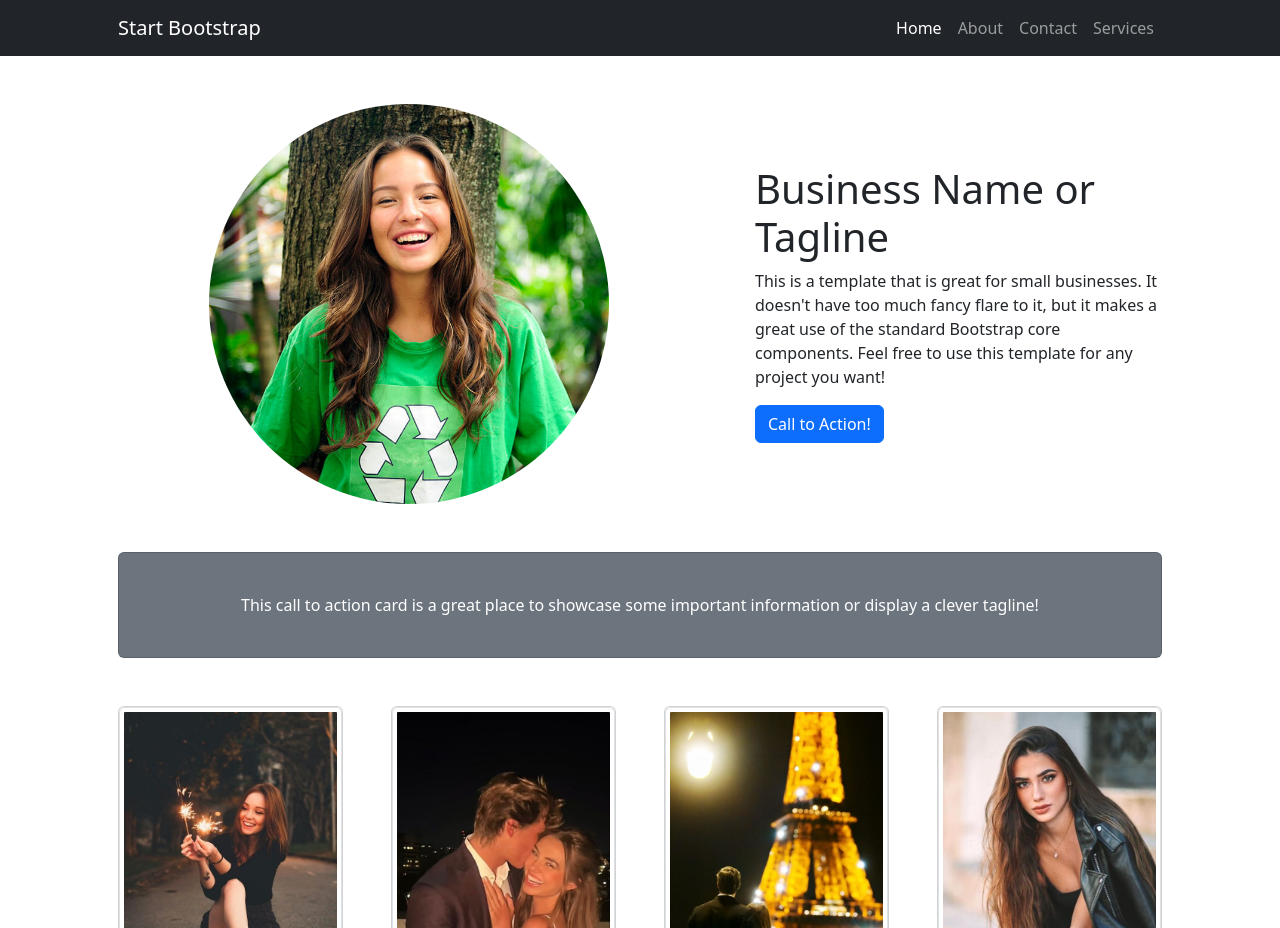
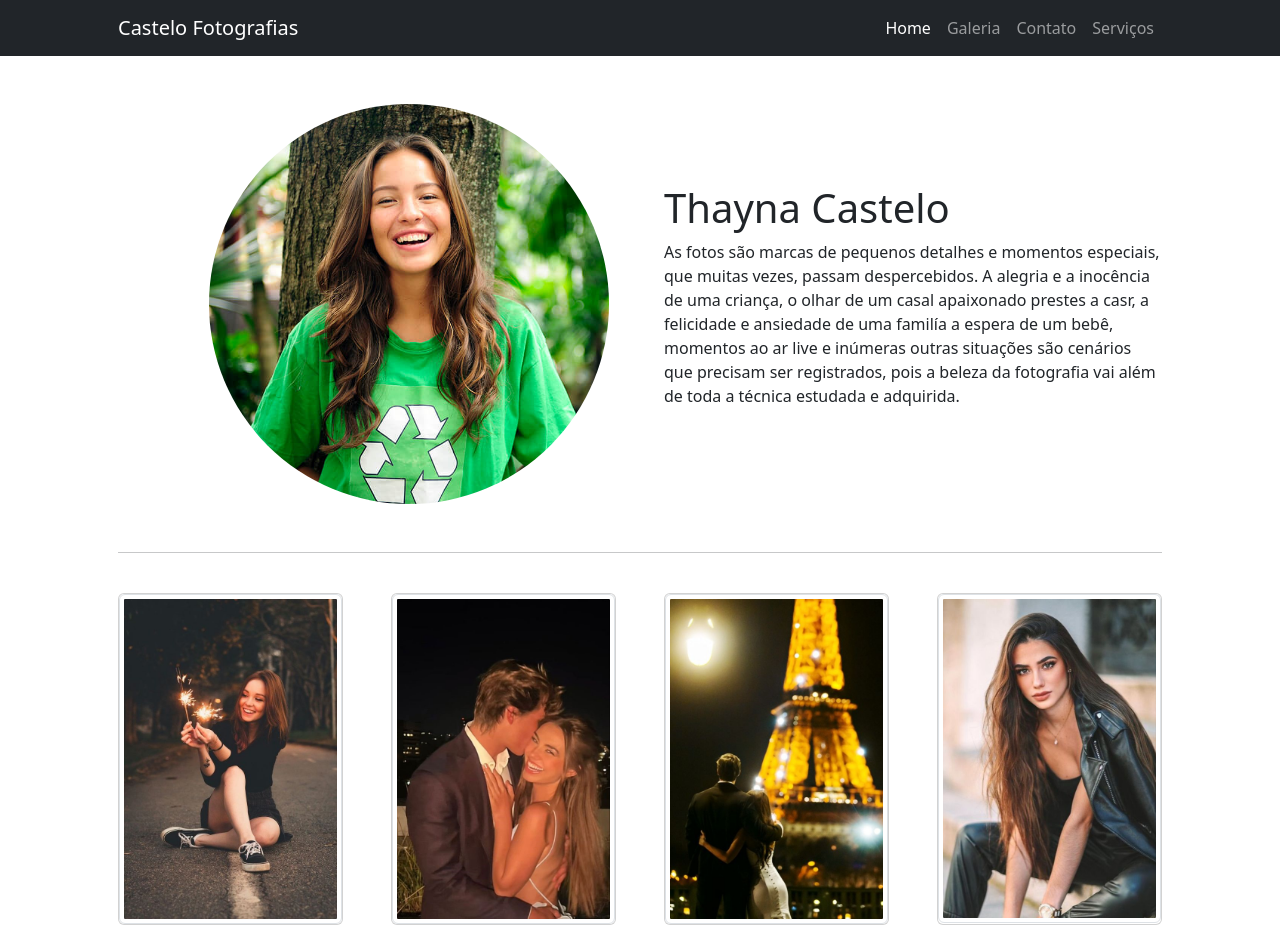
Before and after one commit to GabrielaCS13/Bootstrap, a website: page public_html/index.html in a window 1280 px wide. Shown: the top 928 px of the page. Drawn offline with nearby package versions, Linux system fonts and the light colour scheme.

Commit message:
Atualização

```diff
--- a/public_html/index.html
+++ b/public_html/index.html
@@ -15,14 +15,14 @@
         <!-- Responsive navbar-->
         <nav class="navbar navbar-expand-lg navbar-dark bg-dark">
             <div class="container px-5">
-                <a class="navbar-brand" href="#!">Start Bootstrap</a>
+                <a class="navbar-brand" href="#!">Castelo Fotografias</a>
                 <button class="navbar-toggler" type="button" data-bs-toggle="collapse" data-bs-target="#navbarSupportedContent" aria-controls="navbarSupportedContent" aria-expanded="false" aria-label="Toggle navigation"><span class="navbar-toggler-icon"></span></button>
                 <div class="collapse navbar-collapse" id="navbarSupportedContent">
                     <ul class="navbar-nav ms-auto mb-2 mb-lg-0">
                         <li class="nav-item"><a class="nav-link active" aria-current="page" href="#!">Home</a></li>
-                        <li class="nav-item"><a class="nav-link" href="#!">About</a></li>
-                        <li class="nav-item"><a class="nav-link" href="#!">Contact</a></li>
-                        <li class="nav-item"><a class="nav-link" href="#!">Services</a></li>
+                        <li class="nav-item"><a class="nav-link" href="#!">Galeria</a></li>
+                        <li class="nav-item"><a class="nav-link" href="#!">Contato</a></li>
+                        <li class="nav-item"><a class="nav-link" href="#!">Serviços</a></li>
                     </ul>
                 </div>
             </div>
@@ -32,17 +32,19 @@
             <!-- Heading Row-->
             <div class="row gx-4 gx-lg-5 align-items-center my-5">
                 <div class="col-lg-1"></div>
-                <div class="col-lg-6"><img src="img/pessoa.jpeg" width="400" class="rounded-circle" alt="..." /></div>
-                <div class="col-lg-5">
-                    <h1 class="font-weight-light">Business Name or Tagline</h1>
-                    <p>This is a template that is great for small businesses. It doesn't have too much fancy flare to it, but it makes a great use of the standard Bootstrap core components. Feel free to use this template for any project you want!</p>
-                    <a class="btn btn-primary" href="#!">Call to Action!</a>
+                <div class="col-lg-5"><img src="img/pessoa.jpeg" width="400" class="rounded-circle" alt="..." /></div>
+                <div class="col-lg-6">
+                    <h1 class="font-weight-light">Thayna Castelo</h1>
+
+                    <p>As fotos são marcas de pequenos detalhes e momentos especiais, que muitas vezes, passam despercebidos.
+                    A alegria e a inocência de uma criança, o olhar de um casal apaixonado prestes a casr, a felicidade e ansiedade de uma familía a espera de um bebê, momentos ao ar live
+                    e inúmeras outras situações são cenários que precisam ser registrados, pois a beleza da fotografia vai além de toda a técnica estudada e adquirida.</p>
+
                 </div>
             </div>
             <!-- Call to Action-->
-            <div class="card text-white bg-secondary my-5 py-4 text-center">
-                <div class="card-body"><p class="text-white m-0">This call to action card is a great place to showcase some important information or display a clever tagline!</p></div>
-            </div>
+
+            <hr/><br/>
             <!-- Content Row-->
             <div class="row gx-4 gx-lg-5">
 
@@ -147,7 +149,7 @@
         </div>
         <!-- Footer-->
         <footer class="py-5 bg-dark">
-            <div class="container px-4 px-lg-5"><p class="m-0 text-center text-white">Copyright &copy; Your Website 2023</p></div>
+            <div class="container px-4 px-lg-5"><p class="m-0 text-center text-white">Castelo Fotografias</p></div>
         </footer>
         <!-- Bootstrap core JS-->
         <script src="https://cdn.jsdelivr.net/npm/bootstrap@5.2.3/dist/js/bootstrap.bundle.min.js"></script>
```
